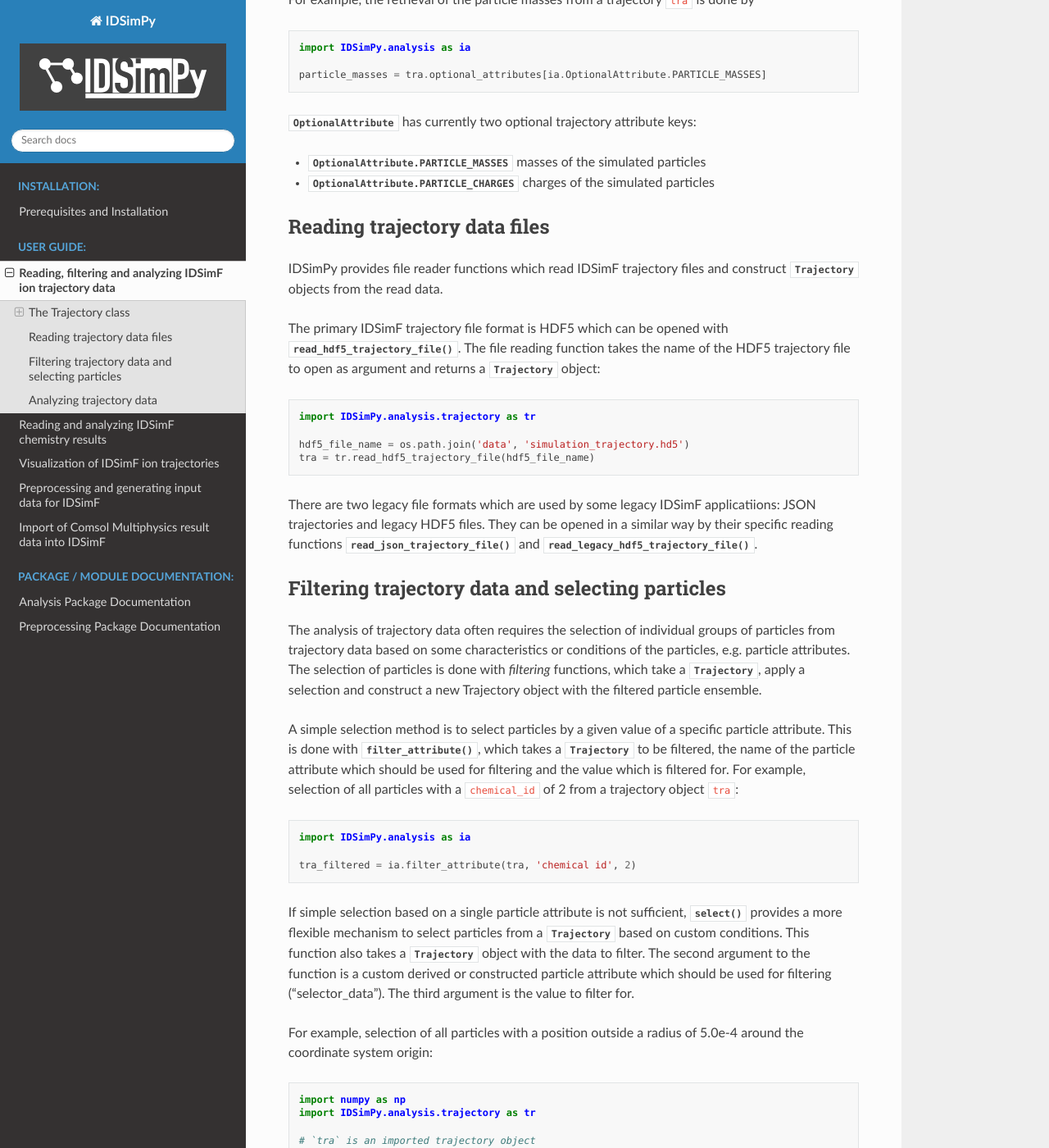
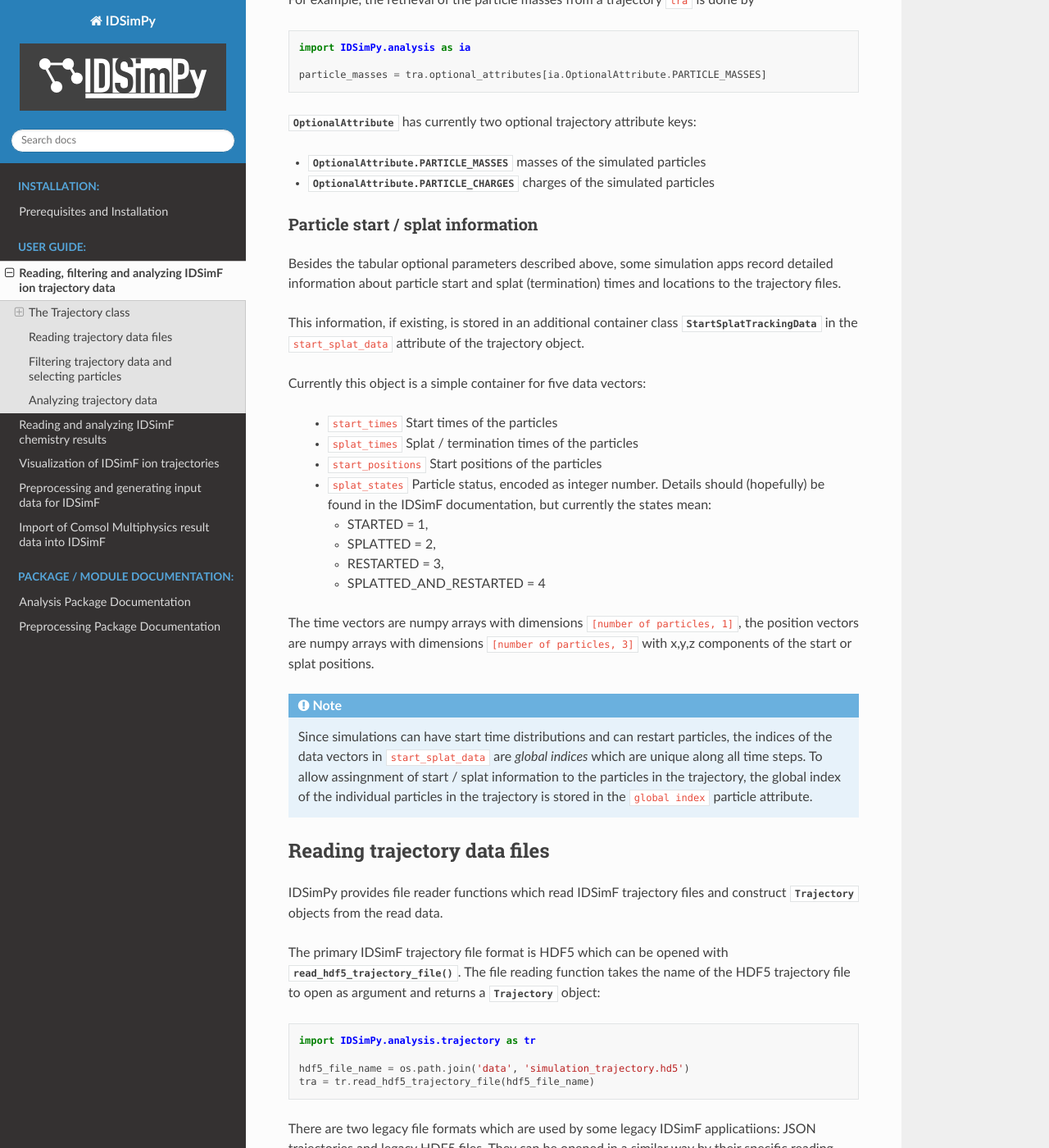
Before and after one commit to IPAMS/IDSimPy, a Sphinx documentation site: the page built from docs/usersguide/trajectory.rst, in a window 1280 px wide and 1400 px high, scrolled down 5548 px. Shown: the whole window at 82% size. Built offline with Sphinx 7.4.7 and the Read the Docs theme 2.0.0, drawn with Linux system fonts in a browser that asks for light colours; some of the changed text lies outside the part shown.

Commit message:
Adds documentation for start / splat data

```diff
--- a/docs/usersguide/trajectory.rst
+++ b/docs/usersguide/trajectory.rst
@@ -233,7 +233,7 @@ The number of particles varies between time steps in variable trajectories. Thus
 Optional trajectory attributes
 ------------------------------
 
-Trajectory objects can have an arbitrary set of optional attributes, which are not commonly set by all IDSimF simulation applications. Typical examples are the masses of simulated particles or the charges of simulated particles. The optional trajectory attributes are technically stored as key-value pairs in a ``dict`` which can be accessed with the :py:attr:`optional_attributes` attribute of the Trajectory class.
+Trajectory objects can have an arbitrary set of optional attributes, which are not commonly set by all IDSimF simulation applications. Typical examples are the masses of simulated particles or the charges of simulated particles. The optional trajectory attributes are technically stored as key-value pairs in a ``dict`` which can be accessed with the :py:attr:`optional_attributes` attribute of the :py:class:`Trajectory` class.
 
 To allow structured access to the optional trajectory attributes, an extensible set of semantic keys is provided by the :py:class:`.OptionalAttribute` enum class.
 
@@ -250,6 +250,32 @@ For example, the retrieval of the particle masses from a trajectory ``tra`` is d
 * :py:attr:`.OptionalAttribute.PARTICLE_MASSES` masses of the simulated particles
 * :py:attr:`.OptionalAttribute.PARTICLE_CHARGES` charges of the simulated particles
 
+
+----------------------------------
+Particle start / splat information
+----------------------------------
+
+Besides the tabular optional parameters described above, some simulation apps record detailed information about particle start and splat (termination) times and locations to the trajectory files.
+
+This information, if existing, is stored in an additional container class :py:class:`.StartSplatTrackingData` in the ``start_splat_data`` attribute of the trajectory object.
+
+Currently this object is a simple container for five data vectors:
+
+  * ``start_times`` Start times of the particles
+  * ``splat_times`` Splat / termination times of the particles
+  * ``start_positions`` Start positions of the particles
+  * ``splat_states`` Particle status, encoded as integer number. Details should (hopefully) be found in the IDSimF documentation, but currently the states mean:
+
+    * STARTED = 1,
+    * SPLATTED = 2,
+    * RESTARTED = 3,
+    * SPLATTED_AND_RESTARTED = 4
+
+The time vectors are numpy arrays with dimensions ``[number of particles, 1]``, the position vectors are numpy arrays with dimensions ``[number of particles, 3]`` with x,y,z components of the start or splat positions.
+
+
+.. note::
+    Since simulations can have start time distributions and can restart particles, the indices of the data vectors in ``start_splat_data`` are *global indices* which are unique along all time steps. To allow assingnment of start / splat information to the particles in the trajectory, the global index of the individual particles in the trajectory is stored in the ``global index`` particle attribute.
 
 Reading trajectory data files
 =============================
```
